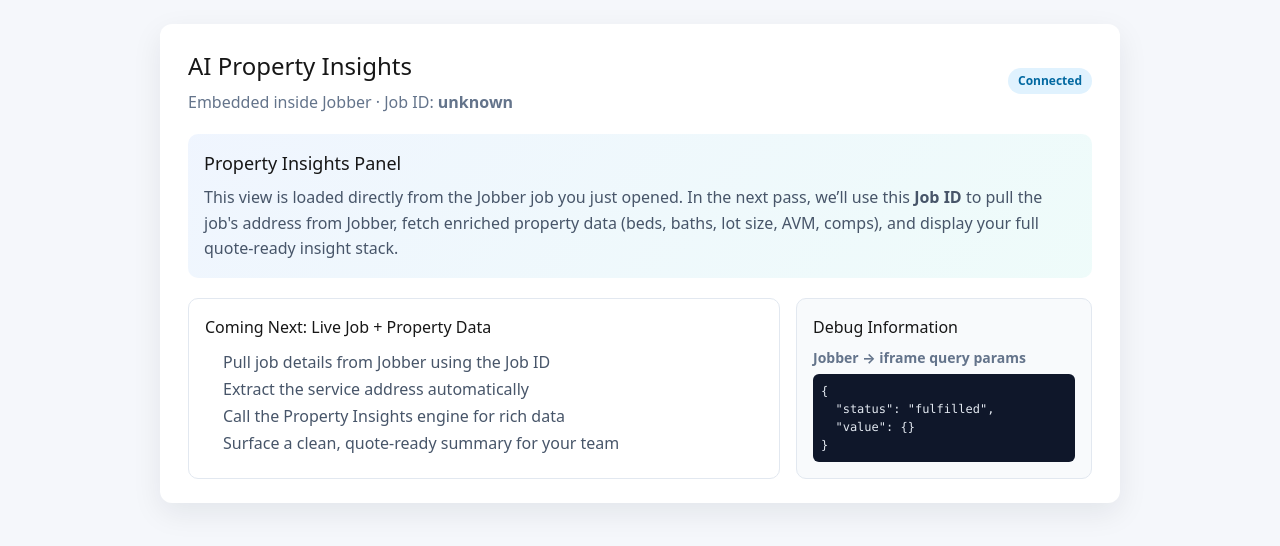
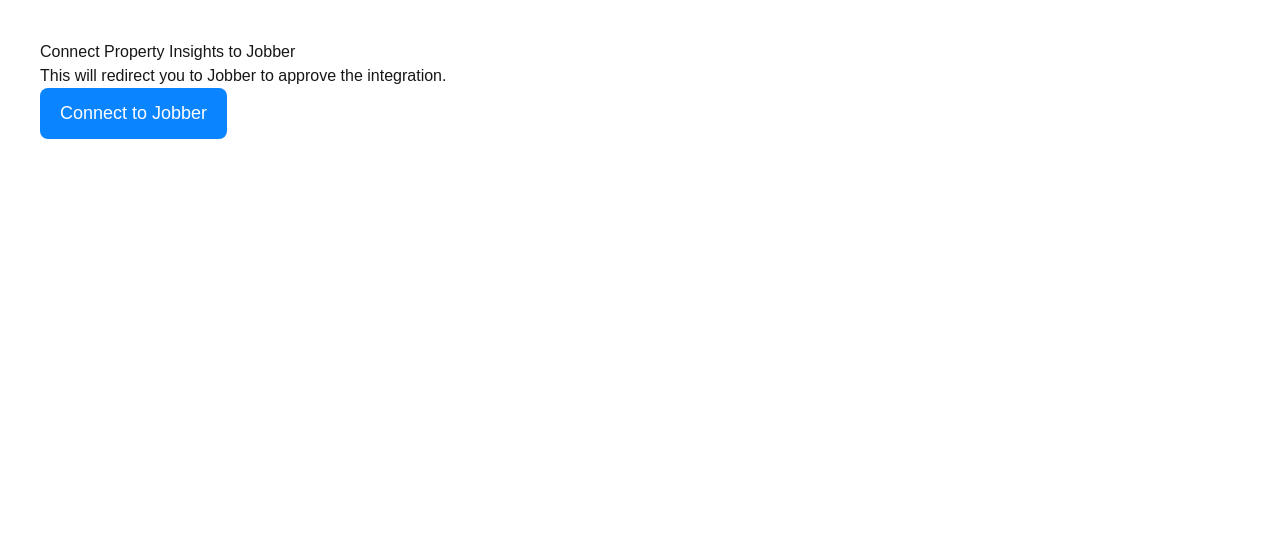
Before and after one commit to 1118Labs/property-insights-next, a Next.js app: page /jobber in a window 1280 px wide. Shown: the top 546 px of the page. Built offline with nearby package versions, Linux system fonts and the light colour scheme.

Commit message:
Add Jobber authorize endpoint and connect page

```diff
--- a/app/api/jobber/authorize/route.ts
+++ b/app/api/jobber/authorize/route.ts
@@ -1,26 +1,16 @@
+// app/api/jobber/authorize/route.ts
 import { NextResponse } from "next/server";
-import { buildJobberAuthUrl } from "@/lib/jobber";
-import { createCorrelationId } from "@/lib/utils/correlation";
 
-export const runtime = "nodejs";
+export async function GET() {
+  const clientId = process.env.JOBBER_CLIENT_ID!;
+  const redirectUri = `${process.env.NEXT_PUBLIC_APP_URL}/api/jobber/callback`;
+  const scopes = "clients.read%20properties.read%20jobs.read";
 
-export async function GET(request: Request) {
-  const origin = request.headers.get("origin") || new URL(request.url).origin;
-  const correlationId = createCorrelationId();
+  const url =
+    `https://api.getjobber.com/api/oauth/authorize?response_type=code` +
+    `&client_id=${clientId}` +
+    `&redirect_uri=${encodeURIComponent(redirectUri)}` +
+    `&scope=${scopes}`;
 
-  try {
-    const redirect = buildJobberAuthUrl(origin);
-    return NextResponse.redirect(redirect);
-  } catch (err: any) {
-    console.error("Jobber authorize error:", err);
-
-    return new NextResponse(
-      JSON.stringify({
-        error: "jobber_authorize_failed",
-        message: err?.message,
-        correlationId,
-      }),
-      { status: 500 }
-    );
-  }
+  return NextResponse.redirect(url);
 }
--- a/app/jobber/page.tsx
+++ b/app/jobber/page.tsx
@@ -1,145 +1,28 @@
-type JobberPageProps = {
-  searchParams: { [key: string]: string | string[] | undefined };
-};
+// app/jobber/page.tsx
+"use client";
 
-export default function JobberFramePage({ searchParams }: JobberPageProps) {
-  const jobIdParam = searchParams["job_id"];
-  const jobId =
-    Array.isArray(jobIdParam) ? jobIdParam[0] : jobIdParam ?? "unknown";
+export default function JobberConnectPage() {
+  const handleConnect = () => {
+    window.location.href = "/api/jobber/authorize";
+  };
 
   return (
-    <div
-      style={{
-        fontFamily: "system-ui, -apple-system, BlinkMacSystemFont, sans-serif",
-        padding: "24px",
-        backgroundColor: "#f5f7fb",
-        minHeight: "100vh",
-      }}
-    >
-      <div
+    <div style={{ padding: 40 }}>
+      <h1>Connect Property Insights to Jobber</h1>
+      <p>This will redirect you to Jobber to approve the integration.</p>
+      <button
         style={{
-          maxWidth: "960px",
-          margin: "0 auto",
-          background: "#ffffff",
-          borderRadius: "12px",
-          padding: "24px 28px",
-          boxShadow: "0 10px 30px rgba(15, 23, 42, 0.08)",
+          padding: "12px 20px",
+          fontSize: 18,
+          borderRadius: 8,
+          cursor: "pointer",
+          background: "#0a84ff",
+          color: "white",
         }}
+        onClick={handleConnect}
       >
-        <header
-          style={{
-            display: "flex",
-            justifyContent: "space-between",
-            alignItems: "center",
-            marginBottom: "20px",
-          }}
-        >
-          <div>
-            <h1 style={{ fontSize: "24px", margin: 0 }}>
-              AI Property Insights
-            </h1>
-            <p style={{ margin: "6px 0 0", color: "#64748b" }}>
-              Embedded inside Jobber · Job ID:{" "}
-              <span style={{ fontWeight: 600 }}>{jobId}</span>
-            </p>
-          </div>
-          <span
-            style={{
-              padding: "4px 10px",
-              borderRadius: "999px",
-              fontSize: "12px",
-              background: "#e0f2fe",
-              color: "#0369a1",
-              fontWeight: 600,
-            }}
-          >
-            Connected
-          </span>
-        </header>
-
-        <section
-          style={{
-            marginBottom: "20px",
-            padding: "16px",
-            borderRadius: "10px",
-            background:
-              "linear-gradient(135deg, rgba(59,130,246,0.08), rgba(45,212,191,0.08))",
-          }}
-        >
-          <h2 style={{ margin: "0 0 8px", fontSize: "18px" }}>
-            Property Insights Panel
-          </h2>
-          <p style={{ margin: 0, color: "#475569", lineHeight: 1.6 }}>
-            This view is loaded directly from the Jobber job you just opened.
-            In the next pass, we’ll use this <strong>Job ID</strong> to pull
-            the job&apos;s address from Jobber, fetch enriched property data
-            (beds, baths, lot size, AVM, comps), and display your full
-            quote-ready insight stack.
-          </p>
-        </section>
-
-        <section
-          style={{
-            display: "grid",
-            gridTemplateColumns: "2fr 1fr",
-            gap: "16px",
-          }}
-        >
-          <div
-            style={{
-              padding: "16px",
-              borderRadius: "10px",
-              border: "1px solid #e2e8f0",
-            }}
-          >
-            <h3 style={{ marginTop: 0, marginBottom: "10px" }}>
-              Coming Next: Live Job + Property Data
-            </h3>
-            <ul
-              style={{
-                margin: 0,
-                paddingLeft: "18px",
-                color: "#475569",
-                lineHeight: 1.7,
-              }}
-            >
-              <li>Pull job details from Jobber using the Job ID</li>
-              <li>Extract the service address automatically</li>
-              <li>Call the Property Insights engine for rich data</li>
-              <li>Surface a clean, quote-ready summary for your team</li>
-            </ul>
-          </div>
-
-          <div
-            style={{
-              padding: "16px",
-              borderRadius: "10px",
-              border: "1px solid #e2e8f0",
-              background: "#f8fafc",
-            }}
-          >
-            <h4 style={{ marginTop: 0, marginBottom: "8px" }}>
-              Debug Information
-            </h4>
-            <p style={{ margin: "0 0 6px", fontSize: "14px", color: "#64748b" }}>
-              <strong>Jobber → iframe query params</strong>
-            </p>
-            <pre
-              style={{
-                margin: 0,
-                padding: "8px",
-                fontSize: "12px",
-                background: "#0f172a",
-                color: "#e2e8f0",
-                borderRadius: "6px",
-                overflowX: "auto",
-              }}
-            >
-{JSON.stringify(searchParams, null, 2)}
-            </pre>
-          </div>
-        </section>
-      </div>
+        Connect to Jobber
+      </button>
     </div>
   );
 }
```
